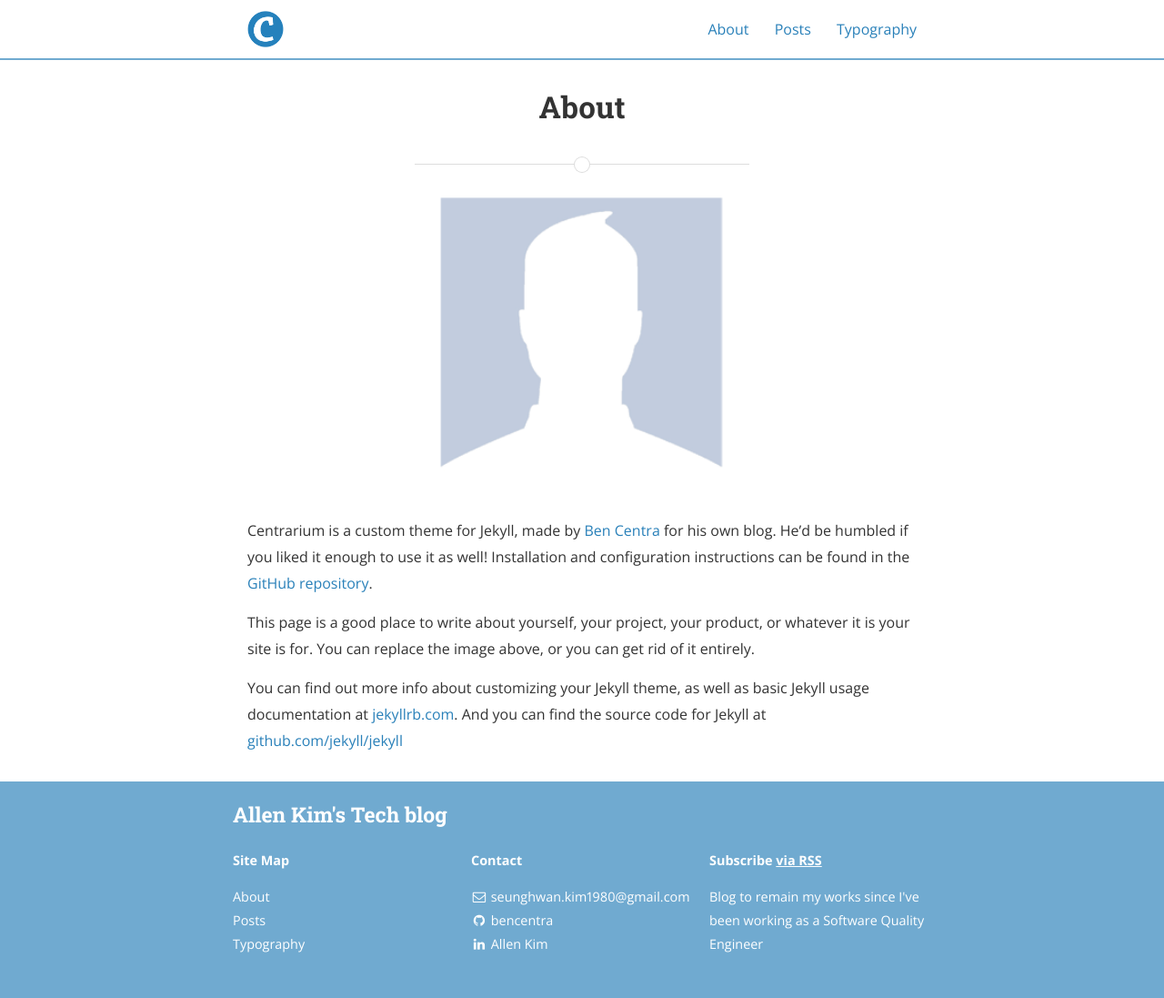
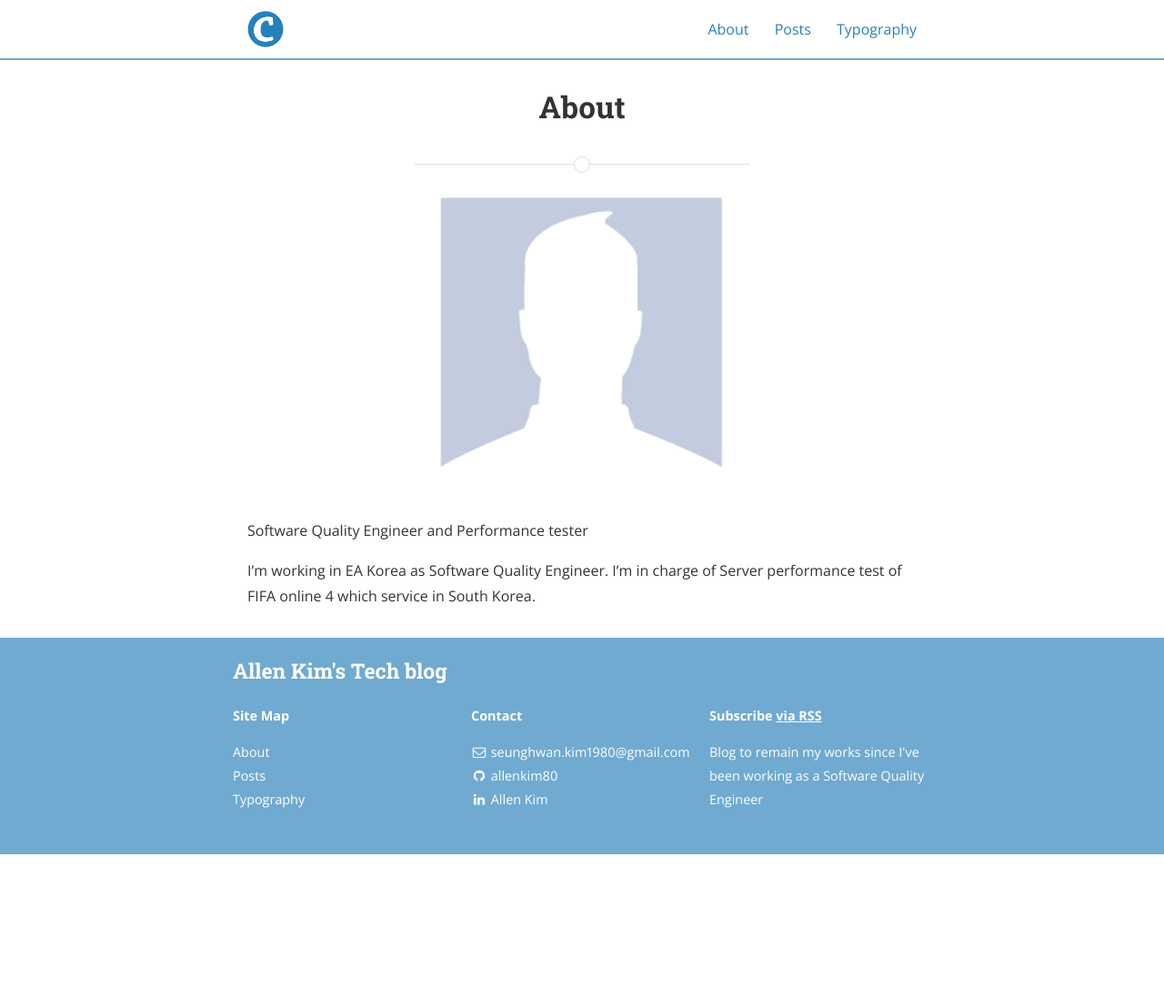
Before and after one commit to allenkim80/allenkim.github.io, a Jekyll site: the page built from about.md, in a window 1280 px wide. Shown: the whole page at 91% size. Built offline with Jekyll 4.4.1, drawn with Linux system fonts in a browser that asks for light colours; nearby versions of some CDN libraries; after the commit the page ends 939 px from its top, so only the background shows below that.

Commit message:
Updated about.md

```diff
--- a/_config.yml
+++ b/_config.yml
@@ -69,21 +69,21 @@ descriptions:
 social:
   - name: Twitter
     icon: twitter
-    username: TheBenCentra
+    username: Allen kim
     url:
     desc: Follow me on Twitter
     share: true
 
   - name: Facebook
     icon: facebook
-    username: thebencentra
+    username: allenkim
     url:
     desc: Friend me on Facebook
     share: true
 
   - name: GitHub
     icon: github
-    username: bencentra
+    username: allenkim80
     url: https://github.com/allenkim80
     desc: Fork me on GitHub
     share: false
--- a/_posts/gatling/2019-04-20-Gatling_start.markdown
+++ b/_posts/gatling/2019-04-20-Gatling_start.markdown
@@ -12,7 +12,7 @@ Load test는 보통 Server 개발 이후 Service를 하기 이전에 구성하
 
 보통 많은 회사에서는 상용화된 Tool을 이용해서 많이 Load test를 하고 있으나, 전 Open source인 Gatling을 가지고 환경 구성을 해보고자 합니다.
 
-##Blog 구성
+## Blog 구성
 
 - maven 으로 구성된 Gatling project
 - Docker image build
--- a/about.md
+++ b/about.md
@@ -6,12 +6,12 @@ permalink: /about/
 
 <img src="{{ site.baseurl }}/assets/profile-placeholder.gif" title="Profile Picture" class="profile">
 
-Centrarium is a custom theme for Jekyll, made by [Ben Centra][bencentra] for his own blog. He'd be humbled if you liked it enough to use it as well! Installation and configuration instructions can be found in the [GitHub repository](https://github.com/bencentra/centrarium).
+Software Quality Engineer and Performance tester
 
-This page is a good place to write about yourself, your project, your product, or whatever it is your site is for. You can replace the image above, or you can get rid of it entirely.
 
-You can find out more info about customizing your Jekyll theme, as well as basic Jekyll usage documentation at [jekyllrb.com](http://jekyllrb.com/). And you can find the source code for Jekyll at [github.com/jekyll/jekyll](https://github.com/jekyll/jekyll)
+I'm working in EA Korea as Software Quality Engineer. I'm in charge of Server performance test of FIFA online 4
+which service in South Korea.
 
-[centrarium]: https://github.com/bencentra/centrarium
-[bencentra]: http://bencentra.com
+[allenkim80]: https://github.com/allenkim80
+[Allen Kim]: http://bencentra.com
 [jekyll]: https://github.com/jekyll/jekyll
```
